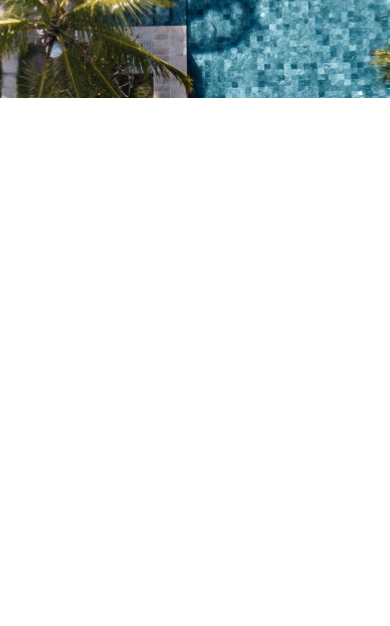
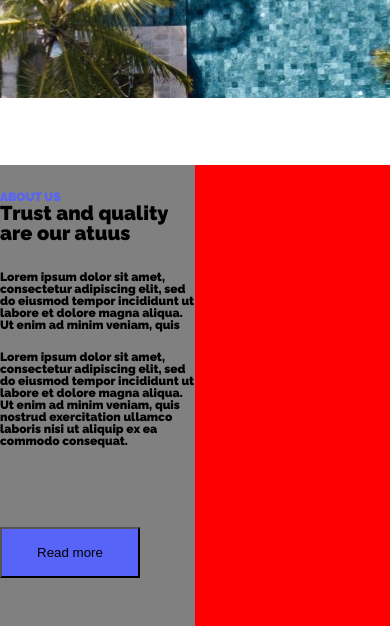
Before and after one commit to Giorgi-Dzamanashvili/shualeduri, a plain HTML site: page index.html in a window 390 px wide. Shown: the part 227-853 px from the top of the page. Drawn offline with Linux system fonts and the light colour scheme.

Commit message:
add section1 and half

```diff
--- a/css/style.css
+++ b/css/style.css
@@ -69,6 +69,7 @@ a{
 }
 h1 {
 	font-family: 'Raleway', sans-serif;
+	font-size: 42px;
 }
 p{
 	font-family: 'Raleway', sans-serif;
@@ -76,3 +77,87 @@ p{
 a {
 	font-family: 'Raleway', sans-serif;
 }
+/*seqcia 1*/
+.box{
+	display: flex;
+	max-width: 1230px;
+	width: 100%
+	height: 540px;
+	background-color: grey;
+	margin: 0 auto;
+	margin-top: 190px;
+}
+.box1{
+	margin-top: 26px;
+	max-width: 520px;
+	width: 100%;
+	height: 435px;
+}
+.box2{
+	max-width: 536px;
+	width: 100%;
+	height: 461px;
+	background-color: red;
+}
+.satauri1{
+	display: flex;
+	flex-direction: column;
+	max-width: 374px;
+	width: 100%;
+	height: 130px;
+}
+.text{
+	max-width: 444px;
+	width: 100%;
+	height: 170px;
+	font-size: 16px;
+	color: black;
+}
+.p1{
+	margin-top: 20px;
+}
+.home1{
+	color: black;
+}
+button{
+	background-color: #5863F8;
+	max-width: 140px;
+	width: 100%;
+	height: 51px;
+	margin-top: 106px;
+}
+@media only screen and (max-width: 850px) {
+	.home1{
+		font-size: 20px;
+	}
+	.home{
+		font-size: 12px;
+	}
+	.text{
+		margin-top: 15px;
+	}
+	.satauri1{
+		height: 50px;
+	}
+}
+@media only screen and (max-width: 580px) {
+	button{
+		margin-top: 20px;
+	}
+}
+@media only screen and (max-width: 580px) {
+	.text{
+		font-size: 12px;
+	}
+	button{
+		margin-top: 179px;
+	}
+}
+@media only screen and (max-width: 475px) {
+	button{
+		margin-top: 80px;
+	}
+	.text{
+		margin-top: 30px;
+	}
+}
--- a/index.html
+++ b/index.html
@@ -30,7 +30,25 @@
 			<h1> About Us </h1>
 		</div>
 
+		<section>
+			<div class="box">
+				<div class="box1">
+					<div class="satauri1">
+						<p class="home"> ABOUT US </p>
+						<h1 class="home1"> Trust and quality</h1>
+						<h1 class="home1"> are our atuus </h1>
+					</div>
+					<div class=text>
+						<p> Lorem ipsum dolor sit amet, consectetur adipiscing elit, sed do eiusmod tempor incididunt ut labore et dolore magna aliqua. Ut enim ad minim veniam, quis </p>
+						<p class="p1"> Lorem ipsum dolor sit amet, consectetur adipiscing elit, sed do eiusmod tempor incididunt ut labore et dolore magna aliqua. Ut enim ad minim veniam, quis nostrud exercitation ullamco laboris nisi ut aliquip ex ea commodo consequat. </p>
 
+						<button type="Send" form="nameform" value="Submit">Read more</button>
+					</div>
+				</div>
+				<div class="box2">
+				</div>
+			</div>
+		</section>
 
 	</header>
 </body>
```
